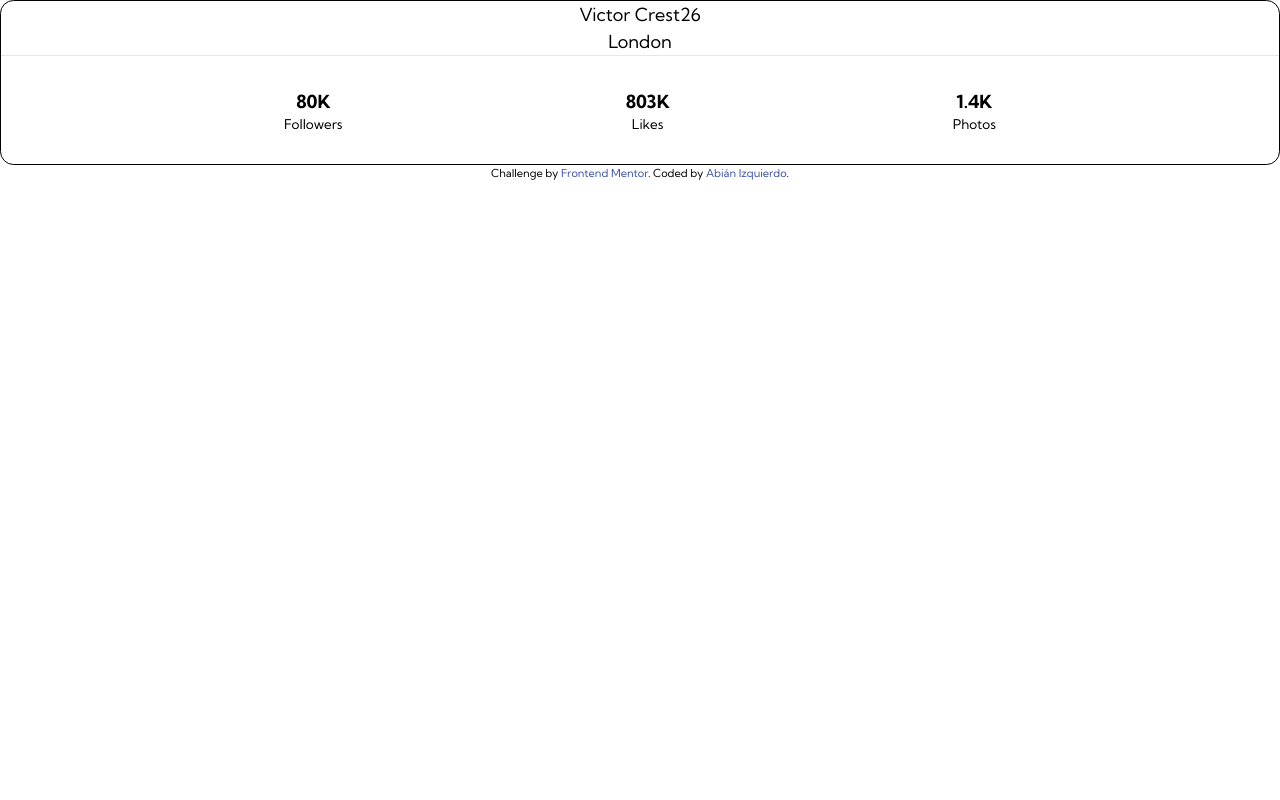
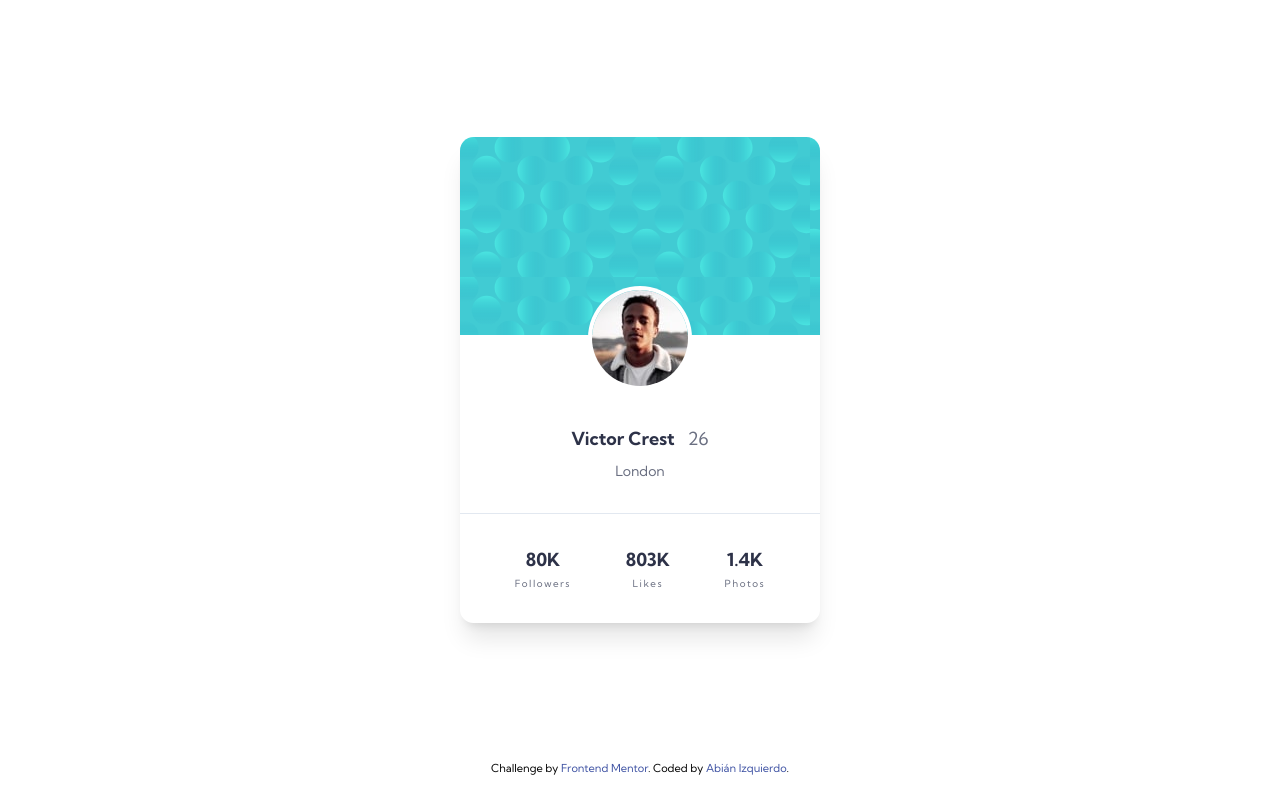
Before and after one commit to abizmo/profile-card-component, a React (Create React App) app: page / in a window 1280 px wide. Built offline with nearby package versions, Linux system fonts and the light colour scheme.

Commit message:
Add card design

```diff
--- a/src/App.jsx
+++ b/src/App.jsx
@@ -27,7 +27,7 @@ const data = {
 const App = () => {
   const { profile: { age, city, name }, stats } = data;
   return (
-    <div className="border border-black divide-y divide-slate-200 rounded-xl">
+    <div className="divide-y divide-slate-200 mx-auto rounded-xl shadow-xl w-80">
       <Header age={age} city={city} name={name} />
       <Stats stats={stats} />
     </div>
--- a/src/components/Header.jsx
+++ b/src/components/Header.jsx
@@ -2,13 +2,25 @@ import React from 'react';
 import PropTypes from 'prop-types';
 
 const Header = ({ age, city, name }) => (
-  <div className="flex flex-col flex-end items-center">
-    <div>
-      {name}
-      {age}
+  <div>
+    <div className="relative bg-header-pattern h-44 rounded-t-xl">
+      <img
+        className="absolute ring-4 ring-white rounded-full -bottom-1/2 -translate-y-1/2 left-1/2 -translate-x-1/2"
+        src={`${process.env.PUBLIC_URL}/images/image-victor.jpg`}
+        alt="victor"
+      />
     </div>
-    <div>
-      {city}
+    <div className="flex flex-col flex-end items-center pt-20 pb-7">
+      <div className="mb-2">
+        <h1 className="font-bold text-desaturatedBlue">
+          {name}
+          {' '}
+          <small className="font-normal ml-2 text-base text-grayishBlue">{age}</small>
+        </h1>
+      </div>
+      <div>
+        <p className="text-small text-grayishBlue">{city}</p>
+      </div>
     </div>
   </div>
 );
--- a/src/components/Stat.jsx
+++ b/src/components/Stat.jsx
@@ -3,8 +3,8 @@ import PropTypes from 'prop-types';
 
 const Stat = ({ label, value }) => (
   <div className="text-center">
-    <h3 className="font-bold uppercase">{value}</h3>
-    <p className="text-xs">{label}</p>
+    <h3 className="font-bold mb-1 uppercase text-desaturatedBlue">{value}</h3>
+    <p className="text-2xs tracking-widest text-grayishBlue">{label}</p>
   </div>
 );
 
--- a/src/index.css
+++ b/src/index.css
@@ -11,10 +11,18 @@ body {
   font-family: 'Kumbh Sans', 'Helvetica Neue', sans-serif;
   -webkit-font-smoothing: antialiased;
   -moz-osx-font-smoothing: grayscale;
+  height: 100vh;
+}
+
+main {
+  display: flex;
+  align-items: center;
+  height: 95%;
 }
 
 footer {
- font-size: 11px; text-align: center;
+ font-size: 11px;
+ text-align: center;
 }
 
 footer a {
--- a/tailwind.config.js
+++ b/tailwind.config.js
@@ -1,7 +1,26 @@
 module.exports = {
   content: ['./src/**/*.{js,jsx,ts,tsx}'],
   theme: {
-    extend: {},
+    extend: {
+      backgroundImage: {
+        'bottom-pattern': "url('/public/images/bg-pattern-bottom.svg')",
+        'header-pattern': "url('/public/images/bg-pattern-card.svg')",
+        'top-pattern': "url('/public/images/bg-pattern-top.svg')",
+      },
+      colors: {
+        darkCyan: 'hsl(185, 75%, 39%)',
+        desaturatedBlue: 'hsl(229, 23%, 23%)',
+        grayishBlue: 'hsl(227, 10%, 46%)',
+        darkGray: 'hsl(0, 0%, 59%)',
+      },
+      fontSize: {
+        '2xs': '.55rem',
+        small: '.78rem',
+      },
+      letterSpacing: {
+        widest: '0.15em',
+      },
+    },
   },
   plugins: [],
 };
```
Also changed, not shown: 1 other file (tests, documents, lock files or other folders).
